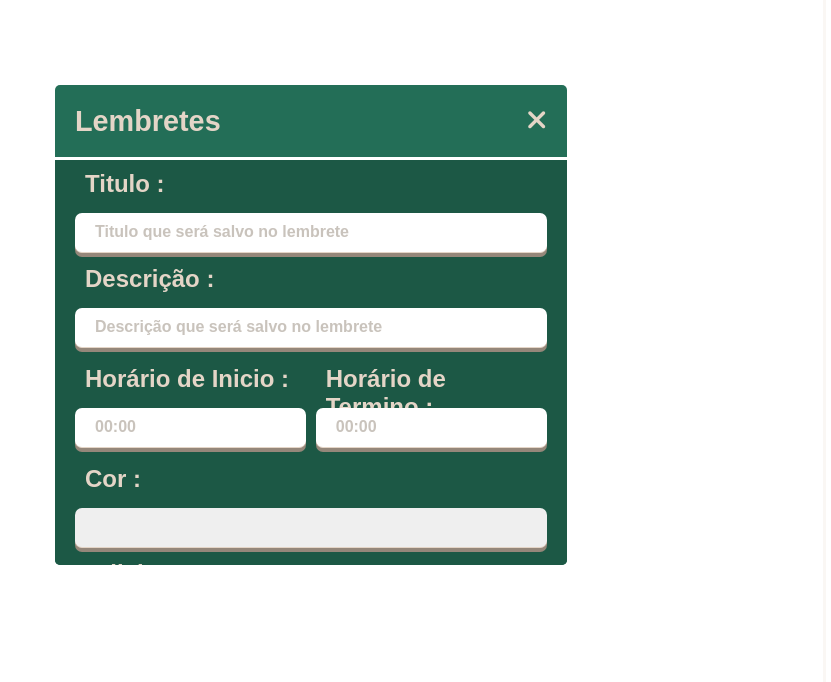
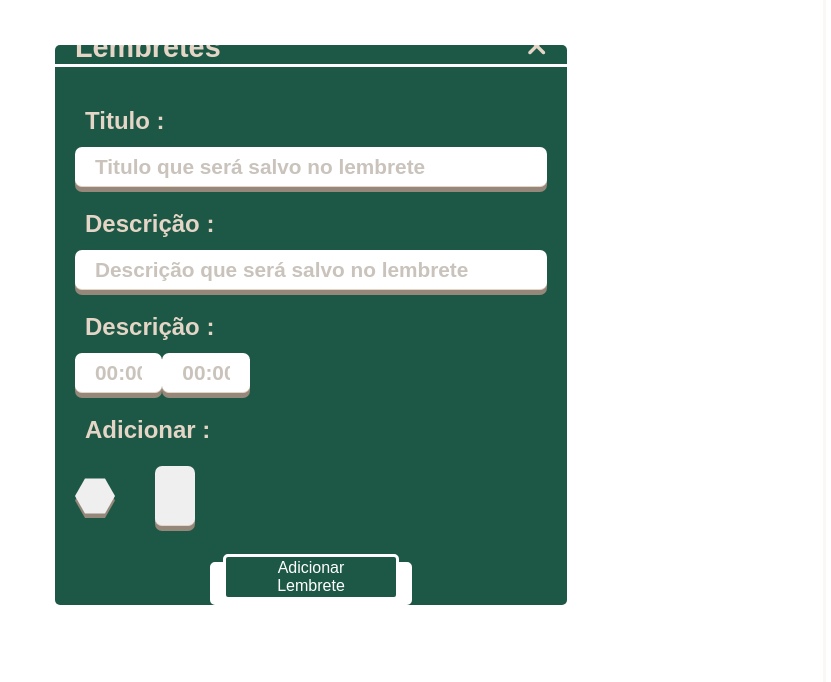
Before and after one commit to JeffersonLop1201/S.S.E, a plain HTML site: page index.html in a window 1280 px wide. Both pictures are taken after a click on the button 1225 px from the left and 820 px from the top of the page. Shown: the part 150-832 px from the top of the page, 201-1032 px from the left. Drawn offline with Linux system fonts and the light colour scheme; a web font is replaced by a local one.

Commit message:
1 commit

```diff
--- a/index.html
+++ b/index.html
@@ -19,46 +19,50 @@
                 <i class="fas fa-times close"></i>
             </div>
             <div class="add-event-body">
+                <h1 class="enunciado">Titulo :</h1>
                 <div class="add-event-input">
-                    <h1 class="enunciado">Titulo :</h1>
                     <div class="ef_traz"></div>
                     <input type="text" placeholder="Titulo que será salvo no lembrete" class="event-name" />
                 </div>
+                <h1 class="enunciado">Descrição :</h1>
                 <div class="add-event-input">
-                    <h1 class="enunciado">Descrição :</h1>
                     <div class="ef_traz"></div>
-                    <input type="text" placeholder="Descrição que será salvo no lembrete" class="event-name" />
+                    <input type="text" placeholder="Descrição que será salvo no lembrete" class="event-descricao" />
                 </div>
+                <h1 class="enunciado">Descrição :</h1>
                 <div class="cont_time">
                     <div class="add-event-input time">
-                        <h1 class="enunciado">Horário de Inicio :</h1>
                         <div class="ef_traz"></div>
                         <input type="text" placeholder="00:00" class="event-time-from" />
                     </div>
                     <div class="add-event-input time">
-                        <h1 class="enunciado">Horário de Termino :</h1>
                         <div class="ef_traz"></div>
                         <input type="text" placeholder="00:00" class="event-time-to" />
                     </div>
                 </div>
-                <div class="add-event-input">
-                    <h1 class="enunciado">Cor :</h1>
-                    <div class="ef_traz"></div>
-                    <input type="button" class="bt_cor" />
+                <h1 class="enunciado">Adicionar :</h1>
+                <div class="cont_times">
+                    <div class="add-event-input input-cor">
+                        <div class="ef_traz bt_cor"></div>
+                        <input type="button" class="bt_cor" />
+
+                    </div>
+                    <div class="add-event-input input-cont">
+                        <div class="cont_conteiner">
+                            <div class="ef_traz bt_cont"></div>
+                            <input type="button" class="bt_conts" />
+                        </div>
+                    </div>
                 </div>
-                <div class="add-event-input">
-                    <h1 class="enunciado">Adicionar :</h1>
-                    <div class="ef_traz"></div>
-                    <input type="button" class="bt_cont" />
-                </div>
-
             </div>
             <div class="add-event-footer">
+
                 <button class="add-event-btn">Adicionar Lembrete</button>
+                <div class="ef_traz-btn"></div>
             </div>
         </div>
     </div>
-    </div>
+
     <div class="container">
         <div class="left">
             <div class="calendar">
--- a/script.js
+++ b/script.js
@@ -13,6 +13,7 @@ const calendar = document.querySelector(".calendar"),
   addEventWrapper = document.querySelector(".add-event-wrapper "),
   addEventCloseBtn = document.querySelector(".close "),
   addEventTitle = document.querySelector(".event-name "),
+  addEventDescricao = document.querySelector(".event-descricao"),
   addEventFrom = document.querySelector(".event-time-from "),
   addEventTo = document.querySelector(".event-time-to "),
   addEventSubmit = document.querySelector(".add-event-btn ");
@@ -311,9 +312,10 @@ addEventTo.addEventListener("input", (e) => {
 //function to add event to eventsArr
 addEventSubmit.addEventListener("click", () => {
   const eventTitle = addEventTitle.value;
+  const eventDescricao = addEventDescricao.value;
   const eventTimeFrom = addEventFrom.value;
   const eventTimeTo = addEventTo.value;
-  if (eventTitle === "" || eventTimeFrom === "" || eventTimeTo === "") {
+  if (eventTitle === "" || eventDescricao === "" || eventTimeFrom === "" || eventTimeTo === "") {
     alert("Please fill all the fields");
     return;
   }
@@ -387,6 +389,7 @@ addEventSubmit.addEventListener("click", () => {
   console.log(eventsArr);
   addEventWrapper.classList.remove("active");
   addEventTitle.value = "";
+  addEventDescricao.value = "";
   addEventFrom.value = "";
   addEventTo.value = "";
   updateEvents(activeDay);
--- a/style.css
+++ b/style.css
@@ -115,11 +115,11 @@ body {
 }
 .enunciado{
   color: #E4D5C7;
-  position: absolute;
   left: 0;
   margin: 20px 10px;
   top: -90px;
   font-size: 1.5rem;
+  margin-bottom: -25px;
 }
 .weekdays div {
   width: 14.28%;
@@ -472,13 +472,17 @@ body {
   transform: translateX(-50%);
   overflow: hidden;
   border-radius: 5px;
-  background-color: #236E57;
+  background-color: var(--primary-clr);
   transform: translateX(-50%);
   transition: max-height 1s ease;
+  display: flex;
+  align-items: center;
+  justify-content: center;
+  flex-direction: column;
 }
 
 .add-event-wrapper.active {
-  max-height: 60%;
+  max-height: 70%;
   transition: max-height 1s ease;
 }
 
@@ -508,7 +512,7 @@ body {
 
 .add-event-body {
   width: 100%;
-  height: 525px;
+  height: 475px;
   display: flex;
   flex-direction: column;
   gap: 5px;
@@ -516,6 +520,18 @@ body {
   background-color: var(--primary-clr);
 }
 .cont_time{
+  width: 37%;
+  height: 40px;
+  display: flex;
+  align-items: center;
+  justify-content: space-between;
+  flex-direction: row;
+  top: 40px;
+  margin-top: 15px;
+  margin-bottom: 15px;
+}
+
+.cont_times{
   width: 100%;
   height: 40px;
   display: flex;
@@ -523,23 +539,52 @@ body {
   justify-content: space-between;
   flex-direction: row;
   top: 40px;
-  margin-top: 30px;
-  margin-bottom: 30px;
+  margin-top: 35px;
+  margin-bottom: 15px;
+}
+.input-cor{
+  max-width: 40px;
+  margin-right: 30px;
+}
+.bt_cor{
+  clip-path: polygon(25% 6%, 75% 6%, 100% 50%, 75% 94%, 25% 94%, 0% 50%);
+}
+.add-event-input.time{
+  width: 120px !important;
+
 }
 
-.add-event-input.time{
-  width: 49% !important;
+.cont_conteiner{
+  width: 100%;
+  min-height: 60px;
+  position: relative;
+  transition: 0.5s ease linear;
+  display: flex;
+  align-items: center;
+  justify-content: flex-start;
+  padding-left: 10px;
 }
+.bt_cont{
+  max-width: 40px;
+  height: 50px;
+  z-index: 1000;
 
+}
+.bt_conts{
+  max-width: 40px;
+  height: 50px;
+  z-index: 1000;
+
+}
 .add-event-body .add-event-input {
   width: 100%;
   min-height: 40px;
   display: flex;
   align-items: center;
-  justify-content: center;
+  justify-content: space-between;
   gap: 50px;
   top: 60px;
-  margin-bottom: 50px;
+  margin-bottom: 30px;
   position: relative;
   transition: 0.5s ease linear;
 }
@@ -553,7 +598,7 @@ body {
   border: none;
   border-bottom: 1px solid #E4D5C7;
   padding: 0 20px;
-  font-size: 1rem;
+  font-size: 1.3rem;
   font-weight: 400;
   color: #373c4f;
   margin-bottom: 55px;
@@ -561,6 +606,19 @@ body {
   position: absolute;
   transition: 0.5s ease linear;
   font-weight: 700;
+  cursor: pointer;
+}
+.add-event-body .add-event-input input.event-time-to{
+  text-align: center;
+  display: flex;
+  align-items: center;
+  justify-content: center;
+}
+.add-event-body .add-event-input input.event-time-from{
+  text-align: center;
+  display: flex;
+  align-items: center;
+  justify-content: center;
 }
 .add-event-body .add-event-input input::placeholder{
   color: rgba(148, 135, 122, 0.5);
@@ -576,7 +634,17 @@ body {
   top: -23px;
 }
 
-
+.ef_traz-btn{
+  width: 79%;
+  height: 50%;
+  position: absolute;
+  top: 5px;
+  background-color: #ffffff;
+  z-index: 1;
+  top: 28px;
+  border-radius: 5px;
+  border: 3px solid #fff;
+}
 
 .add-event-body .add-event-input input:active {
   transform: translateY(5px);
@@ -586,12 +654,11 @@ body {
 
 .add-event-footer {
   display: flex;
+  position: relative;
   align-items: center;
   justify-content: center;
   padding: 40px;
-  background-color: #eee;
-  background-color: #b38add;
-  width: 100%;
+  width: 50%;
   height: auto;
 }
 
@@ -601,19 +668,29 @@ body {
   font-weight: 500;
   outline: none;
   border: none;
-  color: #fff;
+  color: #ffffff;
+  position: relative;
+  padding: 20px ;
+  margin: -20px ;
   background-color: var(--primary-clr);
   border-radius: 5px;
   cursor: pointer;
-  padding: 5px 10px;
-  border: 1px solid var(--primary-clr);
+  border: 3px solid #fff;
+  z-index: 1111;
+  width: 100%;
+  display: flex;
+  align-items: center;
+  justify-content: center;
 }
 
 .add-event-footer .add-event-btn:hover {
-  background-color: transparent;
+  background-color: #fff;
   color: var(--primary-clr);
+  font-weight: bolder;
 }
-
+.add-event-footer .add-event-btn:active{
+  transform: translateY(5px);
+}
 /* media queries */
 
 @media screen and (max-width: 1000px) {
```
